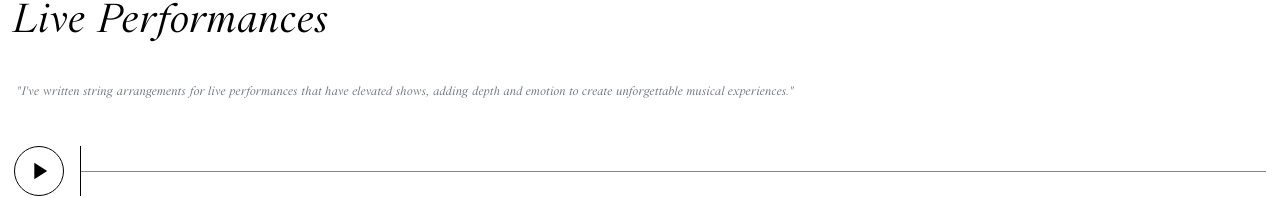
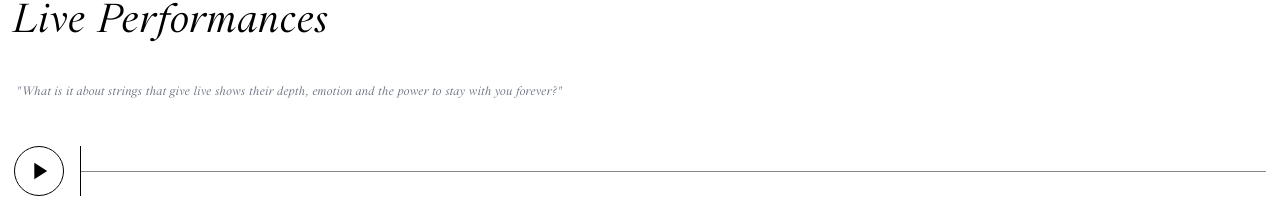
Before and after one commit to ejiro1994/vue-agency-menu-gsap-animation, a Vue app: page /live-performances in a window 1280 px wide. Shown: the part 390-588 px from the top of the page. Built offline with nearby package versions, Linux system fonts and the light colour scheme.

Commit message:
Update index.html, FilmsPage.vue, and LivePerformancesPage.vue: Revise Open Graph image meta tags and update descriptive text for film and live performance sections. These changes enhance social media sharing and improve narrative engagement on the respective pages.

```diff
--- a/index.html
+++ b/index.html
@@ -11,7 +11,7 @@
 ">
   <meta property="og:description" content="I'm a string arranger and producer from West London, dedicated to creating emotive, bespoke arrangements that bring stories to life through music">
   <meta name="description" content="I'm a string arranger and producer from West London, dedicated to creating emotive, bespoke arrangements that bring stories to life through music">
-  <meta property="og:image" content="https://www.ejirolennox.com/images/social-media-image-4.jpg">
+  <meta property="og:image" content="https://www.ejirolennox.com/images/social-media-image-5.jpg">
   <meta property="og:url" content="https://www.ejirolennox.com">
   <meta property="og:type" content="website">
   <meta property="og:site_name" content="Lennox Strings">
@@ -21,7 +21,7 @@
   <meta property="og:image:height" content="630">
   <meta property="og:image:type" content="image/png">
 
-  <meta property="og:image:secure_url" content="https://www.ejirolennox.com/images/social-media-image-4.jpg">
+  <meta property="og:image:secure_url" content="https://www.ejirolennox.com/images/social-media-image-5.jpg">
   <link rel="canonical" href="https://www.ejirolennox.com" />
 
   <!-- Apple-specific meta tags -->
--- a/src/views/FilmsPage.vue
+++ b/src/views/FilmsPage.vue
@@ -2,7 +2,7 @@
   <div class="page-container">
     <h1 class="page-title font-kormelink italic mt-4"><span class="">F</span>ilms</h1>
     <p class="font-kormelink italic text-xs px-4 text-gray-500 mb-8">
-      "I've crafted string arrangements for film scores that enhance storytelling, adding depth, emotion, and atmosphere to every scene."
+      "Ever wondered why some film scores stay with you forever? It’s the strings."
     </p>
     <div class="content-container">
       <Playlist :filter="'FILM'" />
--- a/src/views/LivePerformancesPage.vue
+++ b/src/views/LivePerformancesPage.vue
@@ -2,7 +2,7 @@
     <div class="page-container">
         <h1 class="page-title font-kormelink italic mt-4"><span class="italic font-feature-[fancy]">L</span>ive Performances</h1>
         <p class="font-kormelink italic text-xs px-4 text-gray-500 mb-8">
-      "I've written string arrangements for live performances that have elevated shows, adding depth and emotion to create unforgettable musical experiences."
+      "What is it about strings that give live shows their depth, emotion and the power to stay with you forever?"
     </p>
         <div class="content-container">
             <Playlist :filter="'LIVE'" />
```
Also changed, not shown: public/images/social-media-image-5.jpg (added).
